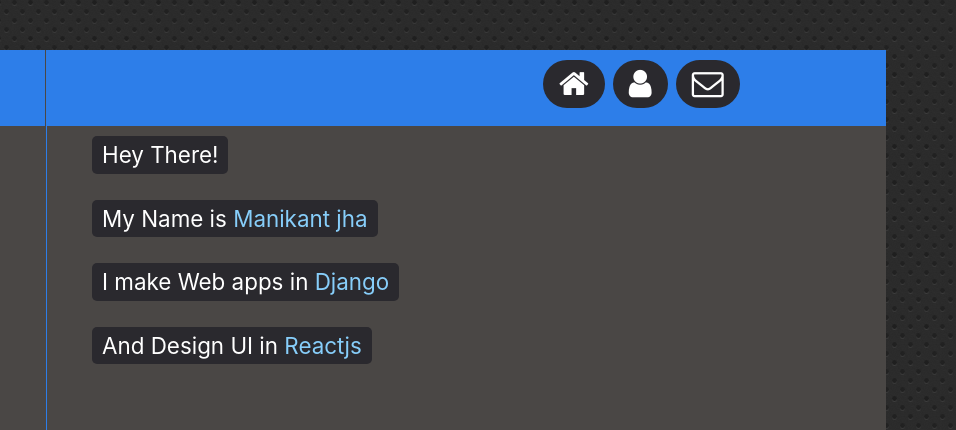
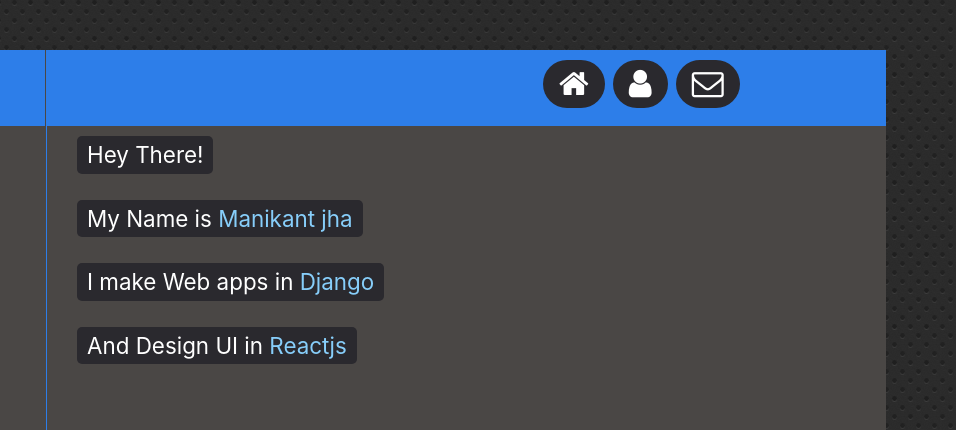
Before and after one commit to mjontop/resume, a plain HTML site: page portfolio/index.html in a window 1280 px wide. Shown: the top 430 px of the page, 324-1280 px from the left. Drawn offline with nearby package versions, Linux system fonts and the light colour scheme.

Commit message:
redundant code removed

```diff
--- a/portfolio/index.html
+++ b/portfolio/index.html
@@ -46,8 +46,8 @@
                                 </div>
                             </div>
                             <div class="col-12 row ">
-                                <div class="intro hiding col-md-6 col-12 ">
-                                    <div class="col-12"><p class="intro ">Hey There!</p></div>
+                                <div class="intro hiding col-md-6 col-12 row">
+                                    <div class="col-12 "><p class="intro">Hey There!</p></div>
                                     <div class="col-12">
                                         <p class="intro ">My Name is <span>Manikant jha</span></p>
                                     </div>
```
